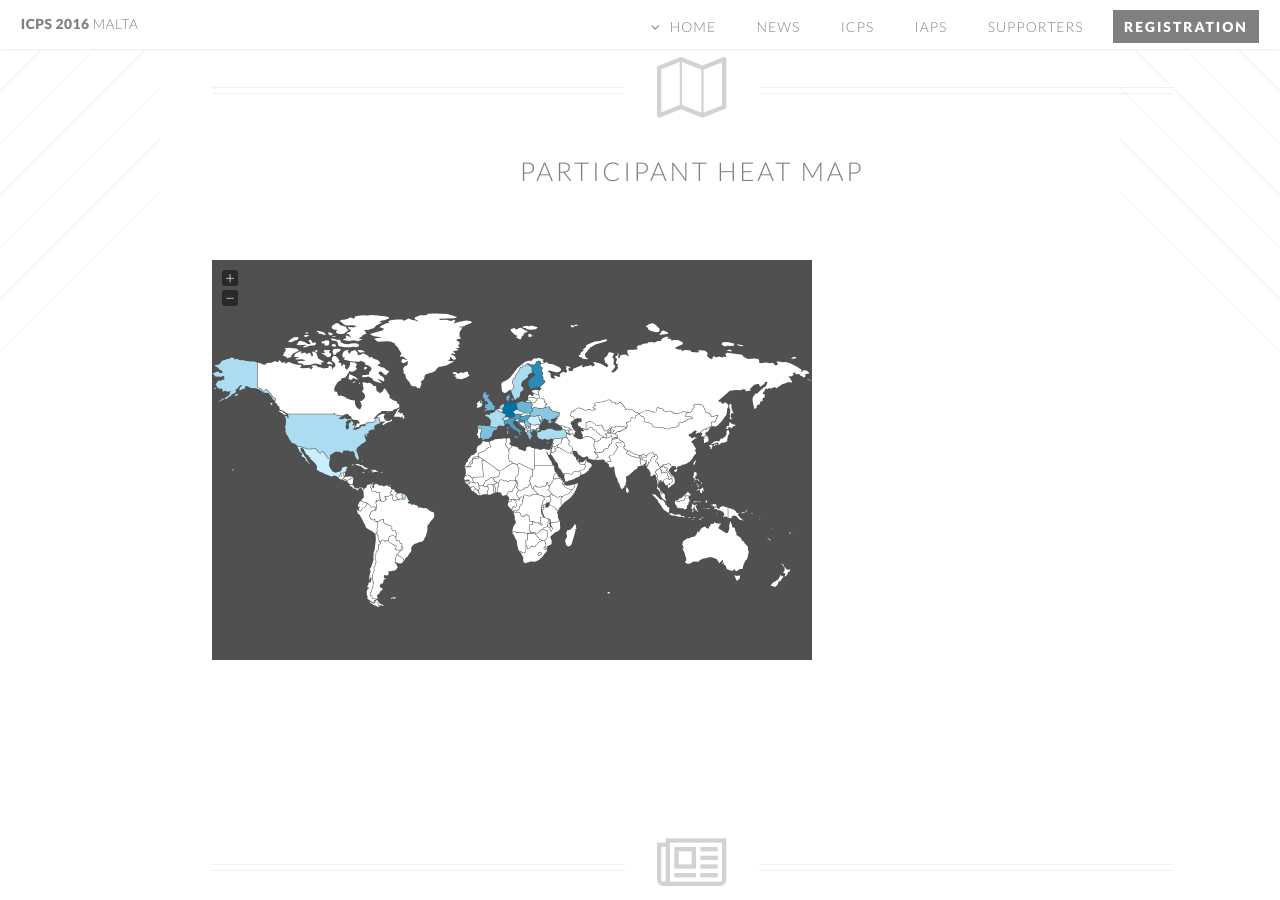
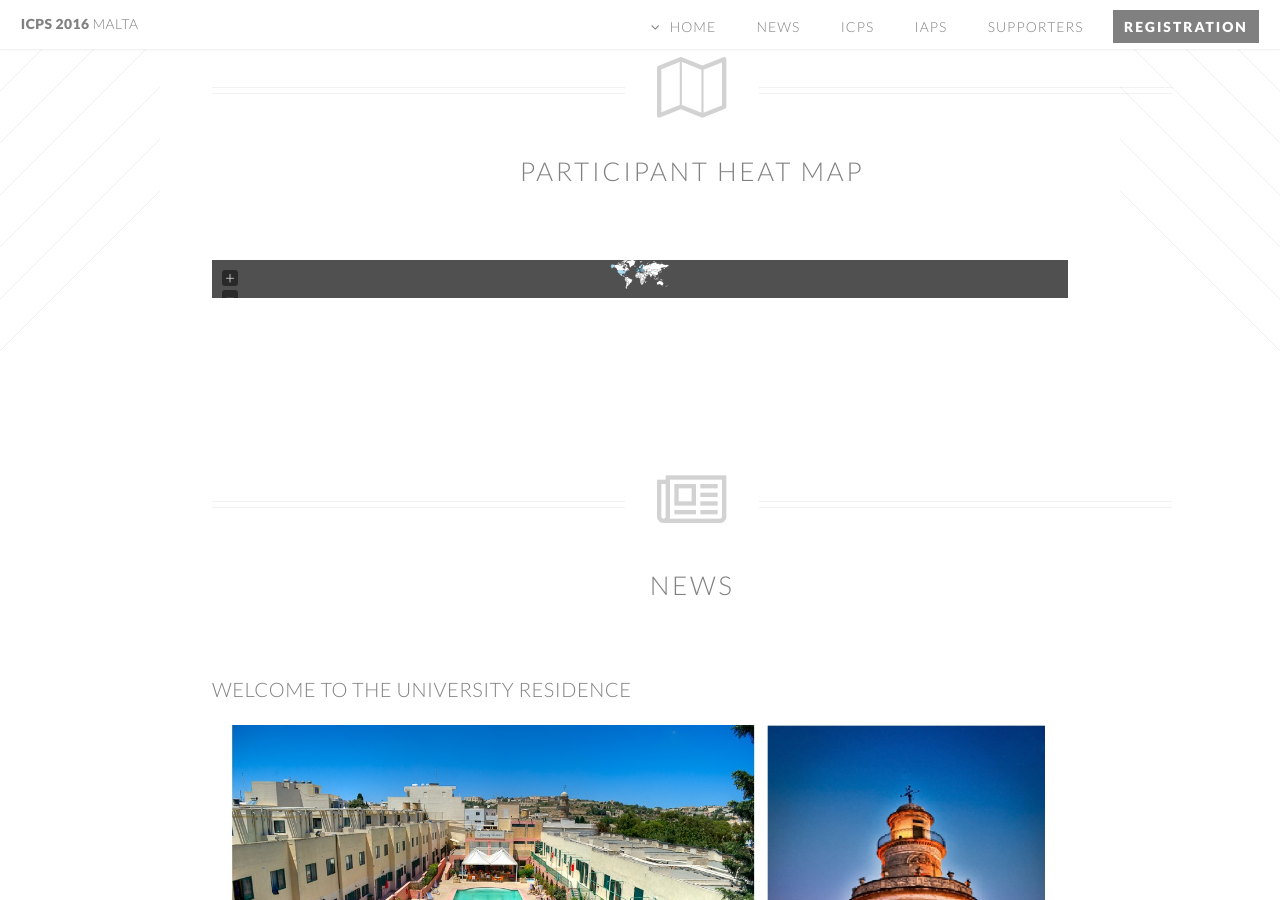
Before and after one commit to bread-on-toast/icps2016, a Jekyll site: the page built from index.html, in a window 1280 px wide and 900 px high, scrolled down 625 px. Built offline with Jekyll 4.4.1, drawn with Linux system fonts in a browser that asks for light colours; nearby versions of some CDN libraries.

Commit message:
remove style for map div

```diff
--- a/index.html
+++ b/index.html
@@ -11,7 +11,7 @@ layout: landing-page
       <span class="icon fa-map-o"></span>
     </header>
 
-    <div id="world-map" style="width: 600px; height: 400px"></div>
+    <div id="world-map"></div>
     <script>
       $(function(){
         var heatData = {
```
